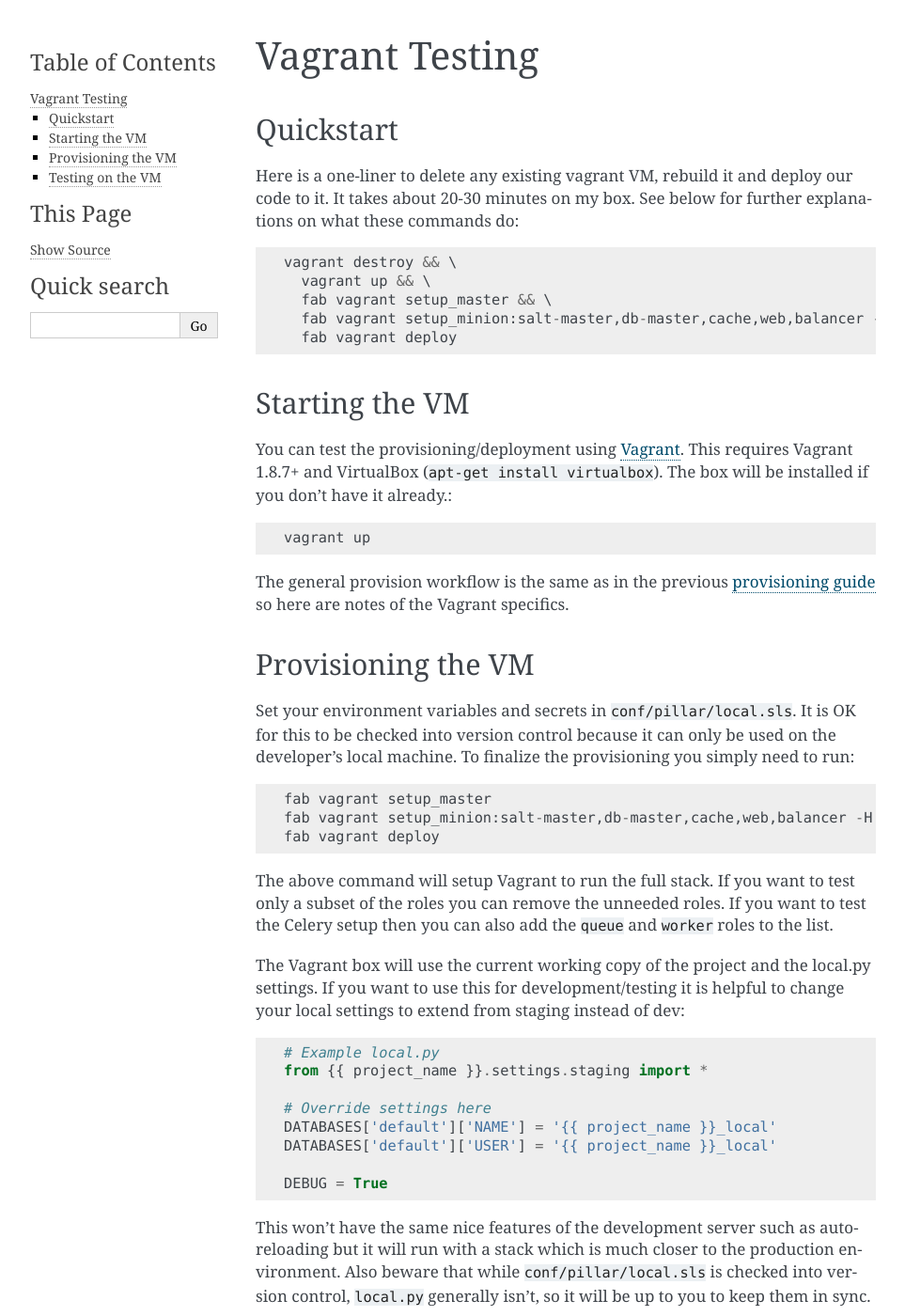
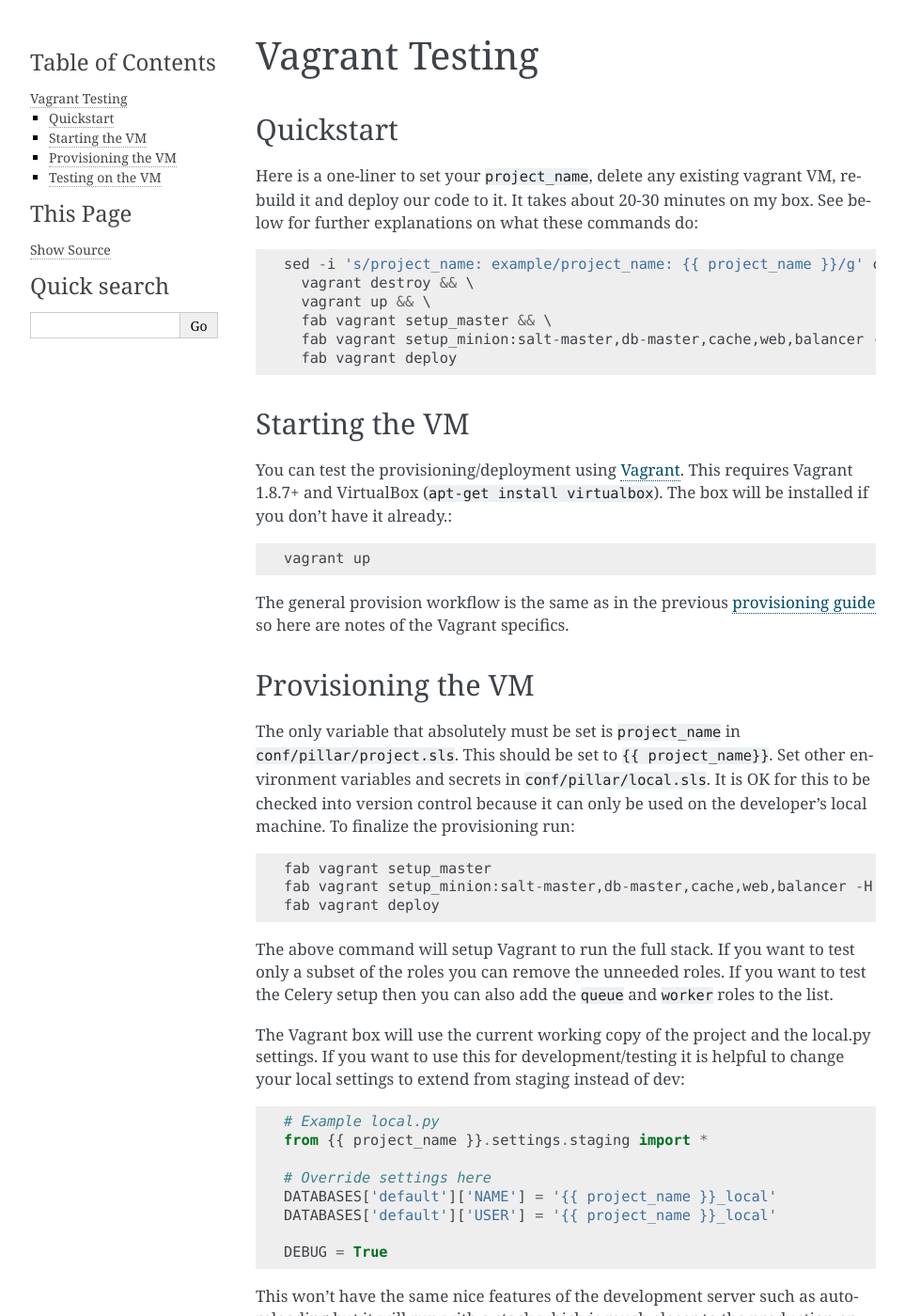
Before and after one commit to caktus/django-project-template, a Sphinx documentation site: the page built from docs/dev/vagrant.rst, in a window 1280 px wide and 1400 px high. Shown: the whole window at 94% size, without its empty margins (148-1111 px from the left). Built offline with Sphinx 7.4.7, drawn with Linux system fonts in a browser that asks for light colours; pages that are not in the unit, such as notebooks, are missing from menus.

Commit message:
Fix exception message and add docs about project_name

```diff
--- a/docs/dev/vagrant.rst
+++ b/docs/dev/vagrant.rst
@@ -4,10 +4,12 @@
 Quickstart
 ------------------------
 
-Here is a one-liner to delete any existing vagrant VM, rebuild it and deploy our code to it. It
-takes about 20-30 minutes on my box. See below for further explanations on what these commands do::
+Here is a one-liner to set your ``project_name``, delete any existing vagrant VM, rebuild it and
+deploy our code to it. It takes about 20-30 minutes on my box. See below for further explanations on
+what these commands do::
 
-  vagrant destroy && \
+  sed -i 's/project_name: example/project_name: {{ project_name }}/g' conf/pillar/project.sls && \
+    vagrant destroy && \
     vagrant up && \
     fab vagrant setup_master && \
     fab vagrant setup_minion:salt-master,db-master,cache,web,balancer -H 33.33.33.10 && \
@@ -29,9 +31,10 @@
 Provisioning the VM
 ------------------------
 
-Set your environment variables and secrets in ``conf/pillar/local.sls``. It is OK for this to
-be checked into version control because it can only be used on the developer's local machine. To
-finalize the provisioning you simply need to run::
+The only variable that absolutely must be set is ``project_name`` in ``conf/pillar/project.sls``.
+This should be set to ``{{ project_name}}``. Set other environment variables and secrets in
+``conf/pillar/local.sls``. It is OK for this to be checked into version control because it can only
+be used on the developer's local machine. To finalize the provisioning run::
 
     fab vagrant setup_master
     fab vagrant setup_minion:salt-master,db-master,cache,web,balancer -H 33.33.33.10
--- a/fabfile.py
+++ b/fabfile.py
@@ -138,7 +138,7 @@
             try:
                 sudo('echo is SSH working?')
             except NetworkError as e:
-                print(e + "but let's try again")
+                print(e.message + ", but let's try again")
         sudo('apt-get update -qq')
         sudo('apt-get install python-pip git-core python-git python-gnupg haveged -qq -y')
         sudo('mkdir -p /etc/salt/')
```
